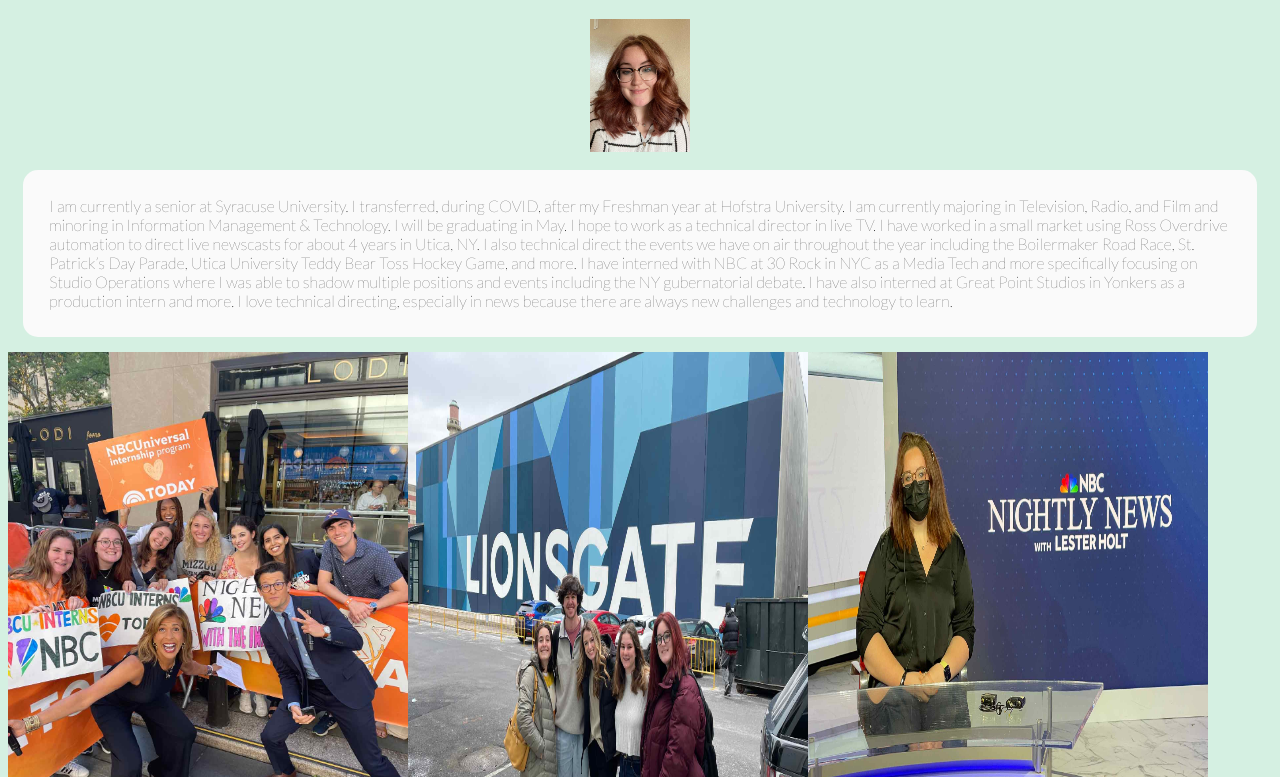
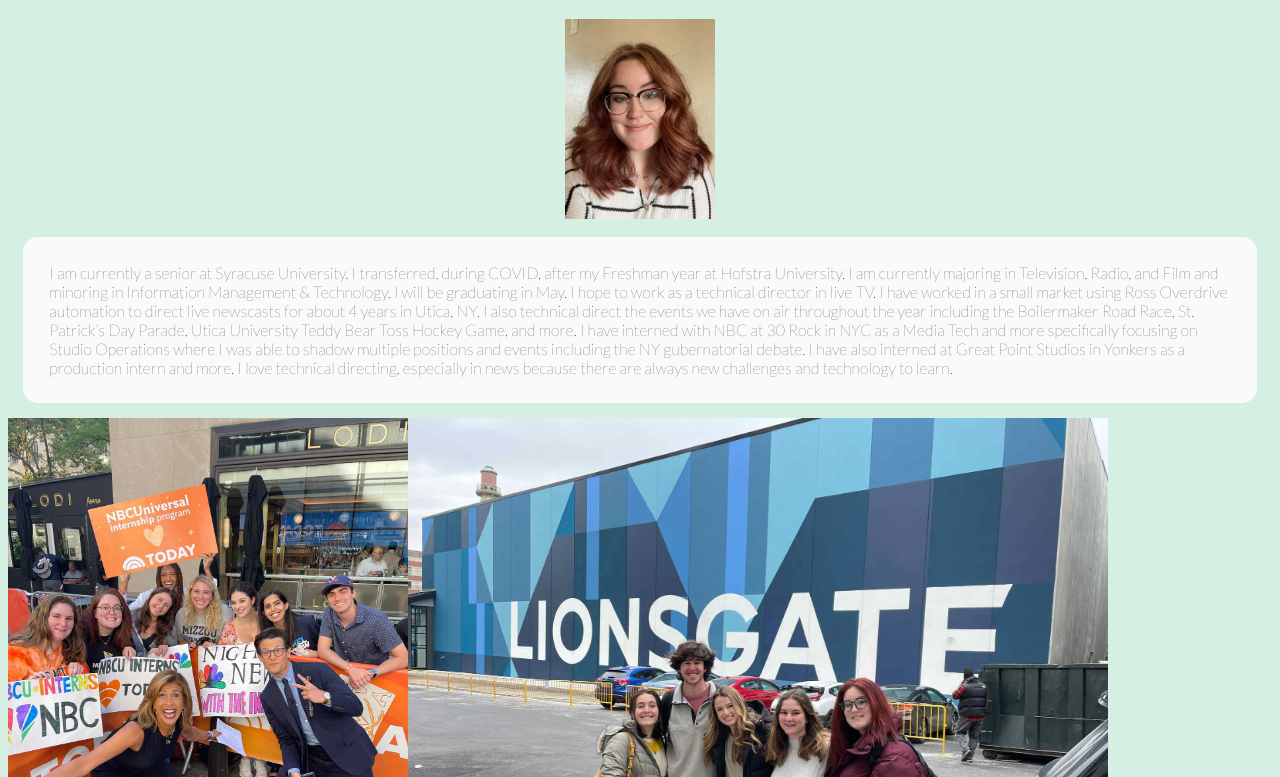
Before and after one commit to abbyscully/ist263, a plain HTML site: page project/project7/index.html in a window 1280 px wide. Shown: the part 323-1100 px from the top of the page. Drawn offline with Linux system fonts and the light colour scheme.

Commit message:
mkljnbhgvcfdx

```diff
--- a/project/project7/index.html
+++ b/project/project7/index.html
@@ -24,7 +24,7 @@
     <h1 id="main">Abaigeal Scully Portfolio</h1>
     <div class="indexflex">
     <div class="headshot">
-    <img src="../images/headshot.jpg"  alt="Abaigeal Scully Headshot" width="100px" >
+    <img src="../images/headshot.jpg"  alt="Abaigeal Scully Headshot" width="150px" >
     </div>
     <div class="bio">
     <p>I am currently a senior at Syracuse University. I transferred, during COVID, after my Freshman year at Hofstra University. I am currently majoring in Television, Radio, and Film and minoring in Information Management & Technology. I will be graduating in May. I hope to work as a technical director in live TV. I have worked in a small market using Ross Overdrive automation to direct live newscasts for about 4 years in Utica, NY. I also technical direct the events we have on air throughout the year including the Boilermaker Road Race, St. Patrick’s Day Parade, Utica University Teddy Bear Toss Hockey Game, and more. I have interned with NBC at 30 Rock in NYC as a Media Tech and more specifically focusing on Studio Operations where I was able to shadow multiple positions and events including the NY gubernatorial debate. I have also interned at Great Point Studios in Yonkers as a production intern and more. I love technical directing, especially in news because there are always new challenges and technology to learn. </p>
@@ -32,8 +32,8 @@
     </div>
 <div class="indeximages">
     <img src="../images/today.jpg" alt="Today Show on the Plaza Picture" width="400px">
-    <img src="../images/lionsgate.jpg" alt="4 people standing outside of Lionsgate Studio" width="400px">
-    <img src="../images/nightly.jpg" alt="Abby at the NBC Nightly News desk" width="400px">
+    <img src="../images/lionsgate.jpg" alt="4 people standing outside of Lionsgate Studio" width="700px">
+    <img src="../images/nightly.jpg" alt="Abby at the NBC Nightly News desk" width="700px">
 </div>
 </main>
 <footer>
--- a/project/project7/style.css
+++ b/project/project7/style.css
@@ -4,7 +4,6 @@ body {background-color: #d5f0e2;}
 .experience, .education, .bio {display: flex; flex-wrap: wrap; flex-direction: column ; border-radius: 15px; padding: 15px; margin: 15px; background-color: #fafafa}
 .flexbox, .indexflex {display:flex; flex-wrap:wrap}
 .indexflex {justify-content: space-around;}
-.headshot {max-width:20%;}
 nav {display: flex; flex: 1;justify-content: space-around; border-radius: 15px; padding: 10px; margin: 10px; background-color: #fafafa; }
 
 ul {margin: .1em}
```
